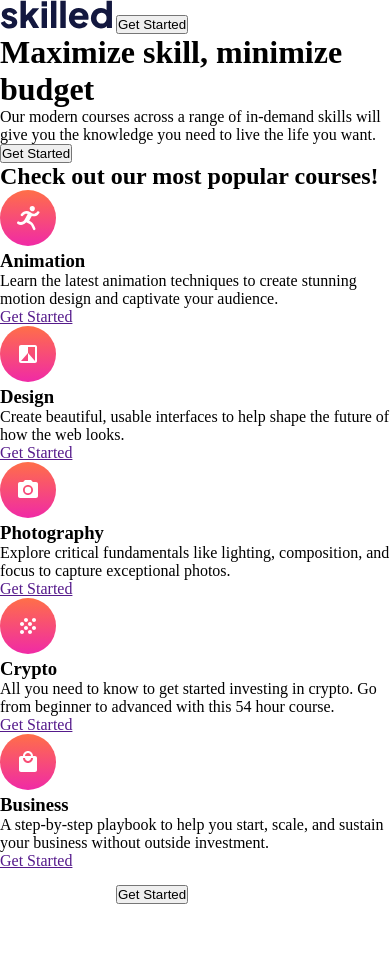
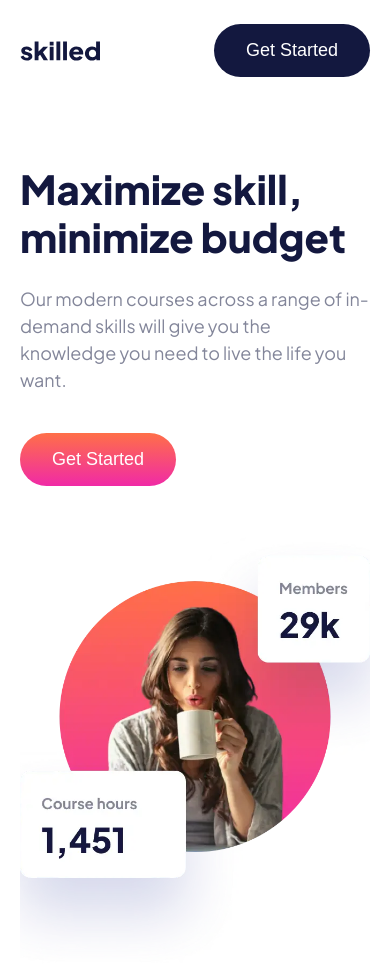
Before and after one commit to ArchieK9/skilled-elearning-landing, a plain HTML site: page index.html in a window 390 px wide. Shown: the top 975 px of the page. Before the commit the page ends 904 px from the top, so only its background shows below. Drawn offline with Linux system fonts and the light colour scheme.

Commit message:
refactor: restructure HTML layout and enhance CSS styles for better responsiveness

```diff
--- a/index.html
+++ b/index.html
@@ -15,22 +15,31 @@
     <title>Frontend Mentor | Skilled e-learning landing page</title>
   </head>
   <body>
+
     <nav>
-      <img src="./assets/logo-dark.svg" alt="logo" />
-      <button>Get Started</button>
+      <img class="logo" src="./assets/logo-dark.svg" alt="logo"/>
+      <button class="dark">Get Started</button>
     </nav>
 
     <header>
-      <h1>Maximize skill, minimize budget</h1>
-      <p>
-        Our modern courses across a range of in-demand skills will give you the
-        knowledge you need to live the life you want.
-      </p>
-      <button>Get Started</button>
+      <div class="intro">
+        <h1>Maximize skill, minimize budget</h1>
+        <p>
+          Our modern courses across a range of in-demand skills will give you the
+          knowledge you need to live the life you want.
+        </p>
+        <button class="pink">Get Started</button>
+      </div>
+
+      <picture>
+        <source media="(min-width: 75em)" srcset="./assets/image-hero-desktop@2x.webp">
+        <source media="(min-width: 48em)" srcset="./assets/image-hero-tablet@2x.webp">
+        <img src="./assets/image-hero-mobile@2x.webp" alt="hero-image">
+      </picture>
     </header>
 
     <main>
-      <div class="inner">
+      <div class="courses">
         <div><h2>Check out our most popular courses!</h2></div>
 
         <div>
--- a/style.css
+++ b/style.css
@@ -1,20 +1,202 @@
-@import url('https://fonts.googleapis.com/css2?family=Plus+Jakarta+Sans:ital,wght@0,200..800;1,200..800&display=swap');
+@import url("https://fonts.googleapis.com/css2?family=Plus+Jakarta+Sans:ital,wght@0,200..800;1,200..800&display=swap");
 
-:root{
-  --blue-900: #13183F;
-  --blue-600: #666CA3;
-  --pink-600: #F74780;
-  --pink-300: #FFA7C3;
-  --gray: #83869A;
-  --white: #FFFFFF;
-  --gradient-pink-1: #F02AA6;
-  --gradient-pink-2: #FF6F48;
-  --gradient-purple-1: #4851FF;
-  --gradient-purple-2: #F02AA6;
+:root {
+  --blue-900: #13183f;
+  --blue-600: #666ca3;
+  --pink-600: #f74780;
+  --pink-300: #ffa7c3;
+  --gray: #83869a;
+  --white: #ffffff;
+  --gradient-pink: linear-gradient(#ff6f48, #f02aa6);
+  --gradient-purple: linear-gradient(#4851ff, #f02aa6);
 }
 
-*{
+* {
   margin: 0;
   padding: 0;
   box-sizing: border-box;
 }
+
+body {
+  padding-inline: 10rem;
+  font-family: "Plus Jakarta Sans", sans-serif;
+  overflow-x: hidden;
+  margin: 0;
+}
+
+h1,
+h2,
+h3 {
+  margin: 0;
+  line-height: 1.2;
+}
+
+p {
+  line-height: 1.5;
+  color: var(--gray);
+  font-size: 18px;
+}
+
+img {
+  display: block;
+  max-width: 100%;
+}
+
+nav {
+  display: flex;
+  justify-content: space-between;
+  align-items: center;
+  padding: 1.5rem 0;
+}
+
+button {
+  color: var(--white);
+  border-radius: 28px;
+  padding: 1rem 2rem;
+  font-size: 18px;
+  transition: all 0.3s ease-in-out;
+  border: none;
+  cursor: pointer;
+  z-index: 1;
+}
+
+.dark {
+  background: var(--blue-900);
+}
+
+.dark:hover {
+  background: var(--blue-600);
+}
+
+.pink {
+  background: var(--gradient-pink);
+}
+
+.pink:hover {
+  opacity: 0.5;
+}
+
+header {
+  position: relative;
+  display: grid;
+  justify-self: center;
+  grid-template-columns: repeat(2, 1fr);
+  padding-block: 4rem;
+}
+
+.intro {
+  position: relative;
+  padding-block: 7.5rem;
+}
+
+.intro p {
+  margin-bottom: 2.5rem;
+  width: 35ch;
+}
+
+h1 {
+  color: var(--blue-900);
+  font-size: 56px;
+  font-weight: 800;
+  margin-bottom: 1.5rem;
+}
+
+picture {
+  position: absolute;
+  translate: 47% -27.5%;
+}
+
+main{
+  display: flex;
+  flex-wrap: wrap;
+  align-items: center;
+  padding-block: 4rem;
+}
+
+.courses{
+  padding-block: 1.75rem;
+  display: flex;
+  flex-wrap: wrap;
+}
+
+.courses div{
+  width: calc(100% / 3);
+}
+
+
+@media (max-width: 1024px) {
+  body {
+    padding-inline: 2.75rem;
+  }
+}
+
+@media (max-width: 768px) {
+  .logo {
+    width: 80px;
+    height: 20px;
+  }
+
+  button {
+    padding: 0.65625rem 1.25rem;
+  }
+
+  .intro {
+    padding-block: 2.625rem;
+  }
+
+  .intro p {
+    width: 23ch;
+  }
+
+  h1 {
+    font-size: 40px;
+  }
+
+  picture {
+    translate: 47% -25%;
+  }
+}
+
+@media (max-width: 425px) {
+  body {
+    padding-inline: 1.25rem;
+  }
+
+  button {
+    padding: 1rem 2rem;
+  }
+
+  header {
+    grid-template-rows: repeat(2, auto);
+    grid-template-columns: 1fr;
+    row-gap: 3rem;
+    overflow-x: hidden;
+  }
+
+  .intro {
+    padding-block: 0;
+  }
+
+    .intro p {
+      width: auto;
+    }
+
+  picture {
+    display: flex;
+    position: relative;
+    translate: 0% 0%;
+    width: fit-content;
+    justify-content: center;
+    align-items: center;
+  }
+
+  picture img{
+    max-width: 133%;
+  }
+}
+
+@media (max-width: 320px) {
+  .intro p {
+    width: auto;
+  }
+}
```
